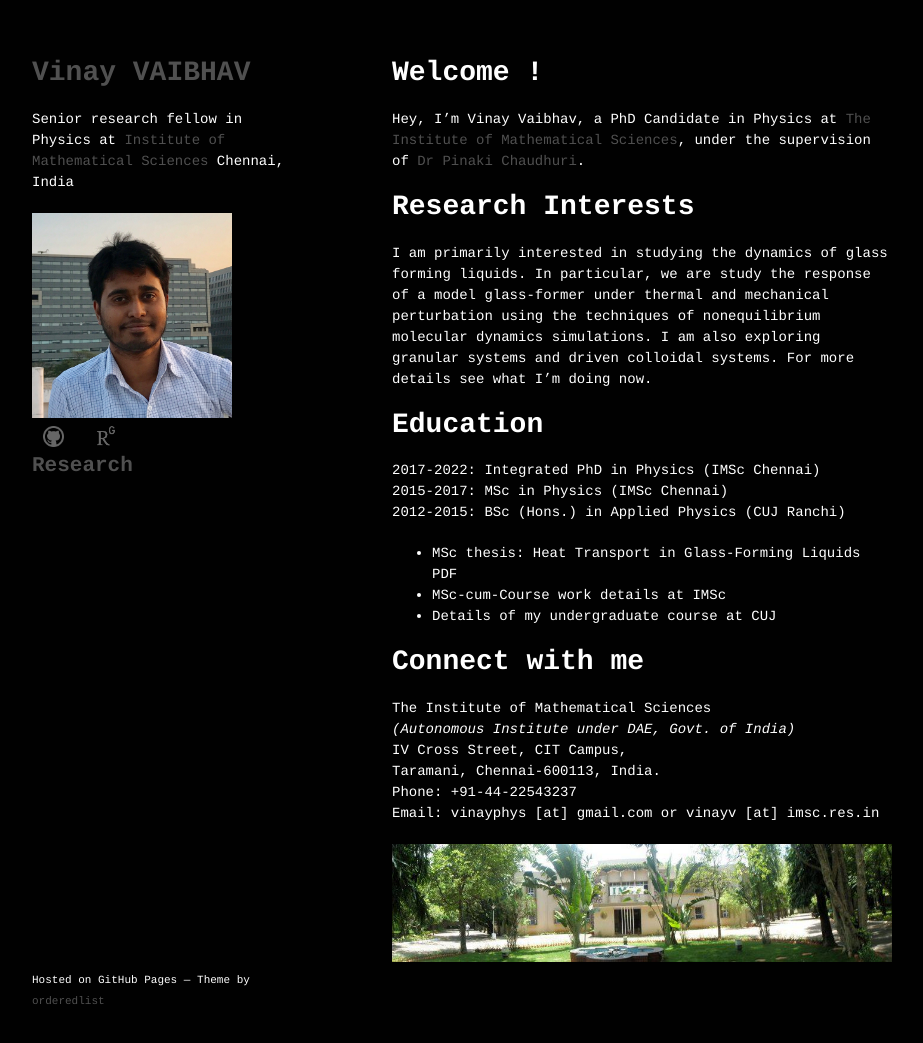
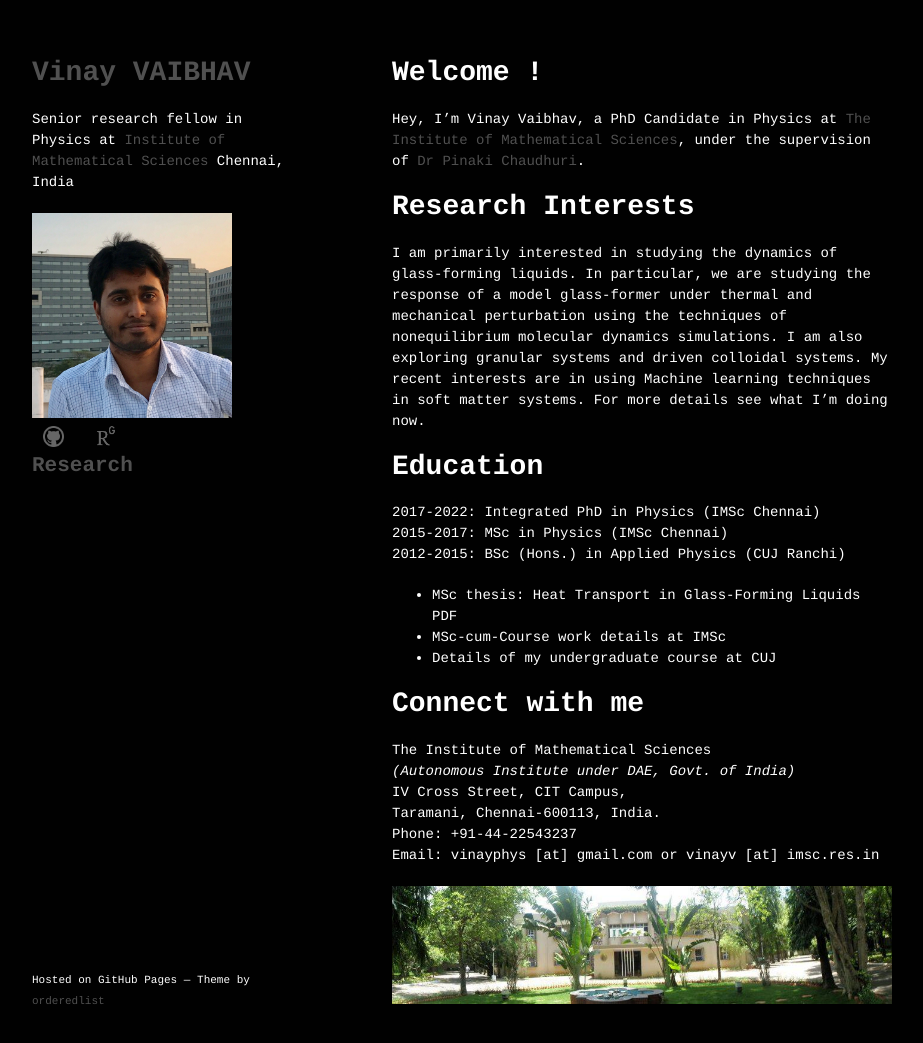
Before and after one commit to vinayphys/vinayphys.github.io, a Jekyll site: the page built from index.md, in a window 1280 px wide and 1081 px high. Shown: the top 1043 px of the window, without its empty margins (178-1101 px from the left). Built offline with Jekyll 4.4.1, drawn with Linux system fonts in a browser that asks for light colours; our own code applies the rules of GitHub Pages for plain Markdown files; a script that is not in the unit is left out.

Commit message:
Update index.md

```diff
--- a/index.md
+++ b/index.md
@@ -3,7 +3,7 @@
 Hey, I'm Vinay Vaibhav, a PhD Candidate in Physics at <a href="https://www.imsc.res.in">The Institute of Mathematical Sciences</a>, under the supervision of <a href="https://www.imsc.res.in/pinaki_chaudhuri">Dr Pinaki Chaudhuri</a>.
 
 # Research Interests
-I am primarily interested in studying the dynamics of glass forming liquids. In particular, we are study the response of a model glass-former under thermal and mechanical perturbation using the techniques of nonequilibrium molecular dynamics simulations. I am also exploring granular systems and driven colloidal systems. For more details see what I'm doing now.
+I am primarily interested in studying the dynamics of glass-forming liquids. In particular, we are studying the response of a model glass-former under thermal and mechanical perturbation using the techniques of nonequilibrium molecular dynamics simulations. I am also exploring granular systems and driven colloidal systems. My recent interests are in using Machine learning techniques in soft matter systems. For more details see what I'm doing now.
 
 <!---
 <img src="images/blj.gif" width = "900">
```
